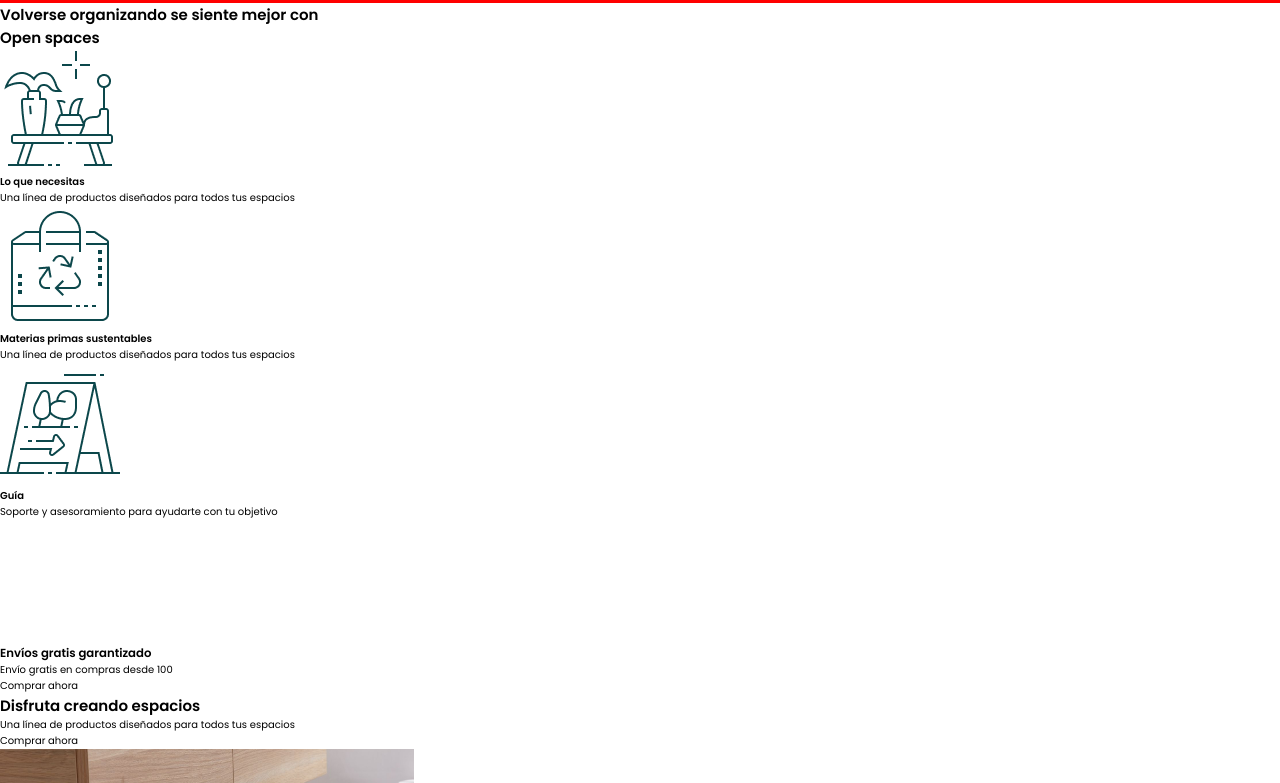
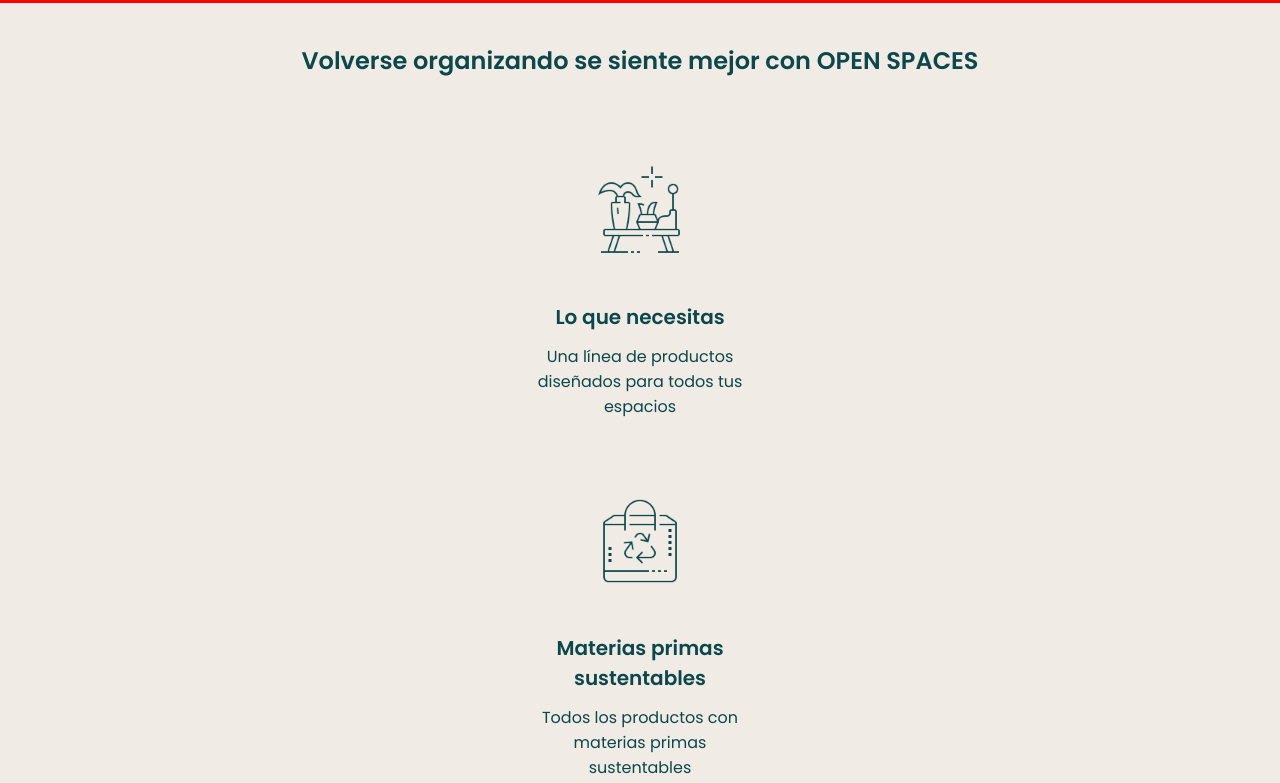
Before and after one commit to Adalab/modulo-1-evaluacion-final-olguita2412, a website: page public/index.html in a window 1280 px wide. Shown: the part 797-1580 px from the top of the page. Drawn offline with Linux system fonts and the light colour scheme.

Commit message:
Add section principal main

```diff
--- a/public/index.html
+++ b/public/index.html
@@ -37,34 +37,36 @@
           <a class="hero__link" href="https://adalab.es/" title="Comprar ahora" target="_blank">Comprar ahora</a>
       </section>
   </header>
-
   <main>
       <section class="principal">
-          <h2 class="principal__subtitle">Volverse organizando se siente mejor con </h2>
-          <h1 class="principal__title">Open spaces</h1>
-          <ul>
-              <li>
-                  <img src="./assets/images/icon_1.png" alt="Lo que necesitas" title="Lo que necesitas">
-                  <h4>Lo que necesitas</h4>
-                  <p>Una línea de productos diseñados para todos tus espacios</p>
+          <h2 class="principal__title">Volverse organizando se siente mejor con <span class="principal__span"> open
+                  spaces</span></h2>
+          <ul class="principal__list">
+              <li class="principal__list1">
+                  <img class="principal__list--img" src="./assets/images/icon_1.png" alt="Lo que necesitas"
+                      title="Lo que necesitas">
+                  <h4 class="principal__list--title">Lo que necesitas</h4>
+                  <p class="principal__list--text">Una línea de productos diseñados para todos tus espacios</p>
               </li>
-              <li>
-                  <img src="./assets/images/icon_2.png" alt="Materia prima sostenible" title="Materia prima sostenible">
-                  <h4>Materias primas sustentables</h4>
-                  <p>Una línea de productos diseñados para todos tus espacios</p>
+              <li class="principal__list2">
+                  <img class="principal__list--img" src="./assets/images/icon_2.png" alt="Materia prima sostenible"
+                      title="Materia prima sostenible">
+                  <h4 class="principal__list--title">Materias primas sustentables</h4>
+                  <p class="principal__list--text">Todos los productos con materias primas sustentables</p>
               </li>
-              <li>
-                  <img src="./assets/images/icon_3.png" alt="Guía" title="Guía">
-                  <h4>Guía</h4>
-                  <p>Soporte y asesoramiento para ayudarte con tu objetivo</p>
+              <li class="principal__list3">
+                  <img class="principal__list--img" src="./assets/images/icon_3.png" alt="Guía" title="Guía">
+                  <h4 class="principal__list--title">Guía</h4>
+                  <p class="principal__list--text">Soporte y asesoramiento para ayudarte con tu objetivo</p>
               </li>
           </ul>
       </section>
-      <section>
-          <img src="./assets/images/icon_4.png" alt="Envíos gratis garantizado" title="Envíos gratis garantizado">
-          <h3>Envíos gratis garantizado</h3>
-          <p>Envío gratis en compras desde 100</p>
-          <a href="https://adalab.es/" title="Comprar ahora" target="_blank">Comprar ahora</a>
+      <section class="secondary">
+          <img class="secondary__img" src="./assets/images/icon_4.png" alt="Envíos gratis garantizado"
+              title="Envíos gratis garantizado">
+          <h3 class="secondary__title">Envíos gratis garantizado</h3>
+          <p class="secondary__text">Envío gratis en compras desde 100</p>
+          <a class="secondary__link" href="https://adalab.es/" title="Comprar ahora" target="_blank">Comprar ahora</a>
       </section>
   </main>
   <aside>
--- a/src/scss/layout/_header.scss
+++ b/src/scss/layout/_header.scss
@@ -73,7 +73,7 @@
         }
     }
     &__link {
-        color: $color-beige;
+        color: white;
         background-color: $color-darkgreen;
         width: 176px;
         height: 48px;
--- a/src/scss/layout/_main.scss
+++ b/src/scss/layout/_main.scss
@@ -0,0 +1,50 @@
+.principal {
+    width: 100vw;
+    background-color: $color-beige;
+    &__title {
+        color: $color-darkgreen;
+        text-align: center;
+        font-size: 2.4rem;
+        font-weight: bold;
+        padding: 40px 10px;
+        margin: 0 10vw;
+    }
+    &__span {
+        text-transform: uppercase;
+    }
+    &__list {
+        display: grid;
+        grid-template-rows: repeat(3, 1fr);
+        width: 100vw;
+        justify-content: center;
+        &--img {
+            width: 90px;
+            height: 90px;
+            margin: 47px 0;
+        }
+        &--title {
+            color: $color-darkgreen;
+            width: 208px;
+            text-align: center;
+            font-size: 2rem;
+            font-weight: bold;
+            padding-bottom: 12px;
+        }
+        &--text {
+            color: $color-darkgreen;
+            width: 208px;
+            text-align: center;
+            font-size: 1.6rem;
+        }
+    }
+}
+.principal__list1, .principal__list2, .principal__list3 {
+   display: flex;
+   flex-direction: column;
+   align-items: center;
+}
+.secondary {
+    background-color: $color-orange;
+    color: white;
+
+}
--- a/src/scss/main.scss
+++ b/src/scss/main.scss
@@ -5,7 +5,6 @@
 @import 'layout/main';
 @import 'layout/header';
 @import 'layout/footer';
-@import 'layout/hero';
 @import 'layout/aside';
 @import 'pages/index';
 
```
Also changed, not shown: src/html/index.html (+0 -1 lines), src/html/partials/main.html (+23 -20 lines), public/assets/css/main.css, src/html/partials/hero.html (added), src/scss/layout/_hero.scss (added), 1 other file.
